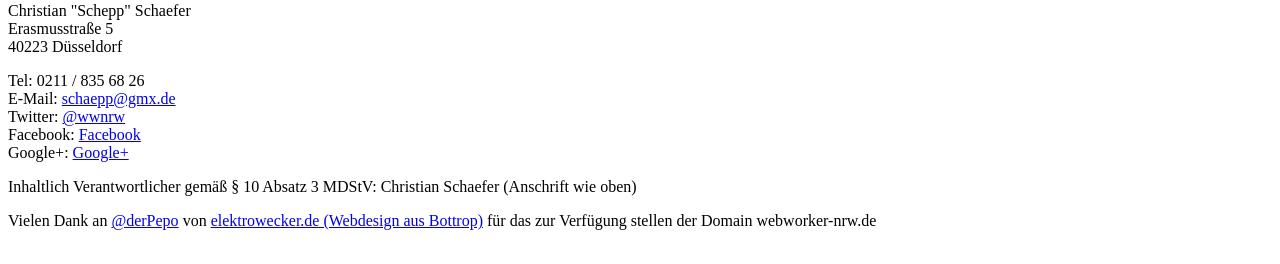
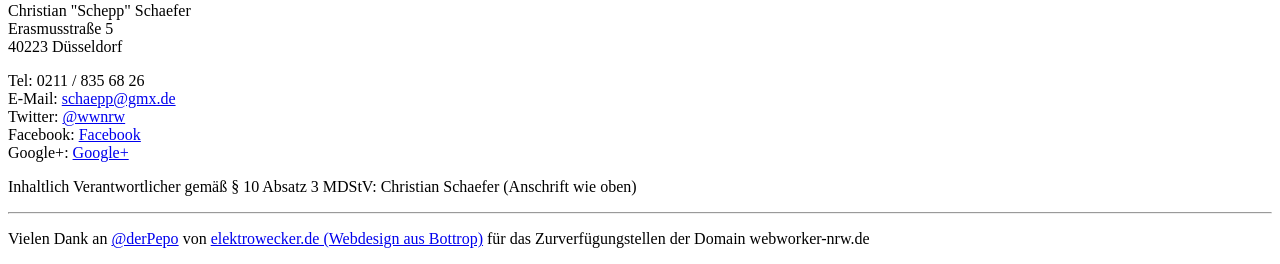
Before and after one commit to Schepp/wwnrw, a PHP site: the page made by site/templates/home.php in a window 1280 px wide. Shown: the part 944-1208 px from the top of the page. Before the commit the page ends 1174 px from the top, so only its background shows below. Run offline with PHP 8.4, Linux system fonts and the light colour scheme; the template is opened without the code that fills it, so the values that code supplies are empty; some libraries are stand-ins or nearby versions.

Commit message:
- Kleine Änderungen am Footer
Signed-off-by: Christian Schepp Schaefer <schaepp@gmx.de>

```diff
--- a/site/templates/home.php
+++ b/site/templates/home.php
@@ -61,8 +61,8 @@
 			Facebook: <a href="http://www.facebook.com/wwnrw">Facebook</a><br>
 			Google+: <a href="https://plus.google.com/109970663953331374396" rel="publisher">Google+</a></p>
 			<p>Inhaltlich Verantwortlicher gemäß § 10 Absatz 3 MDStV: Christian Schaefer (Anschrift wie oben)</p>
-
-			<p>Vielen Dank an <a href="http://www.twitter.com/derPepo">@derPepo</a> von <a href="http://www.elektrowecker.de">elektrowecker.de (Webdesign aus Bottrop)</a> für das zur Verfügung stellen der Domain webworker-nrw.de</p>
+			<hr>
+			<p>Vielen Dank an <a href="https://twitter.com/derPepo">@derPepo</a> von <a href="http://www.elektrowecker.de" title="Webdesign aus Bottrop">elektrowecker.de (Webdesign aus Bottrop)</a> für das Zurverfügungstellen der Domain webworker-nrw.de</p>
 		</article>
 	</main>
 <?php snippet('footer') ?>
```
